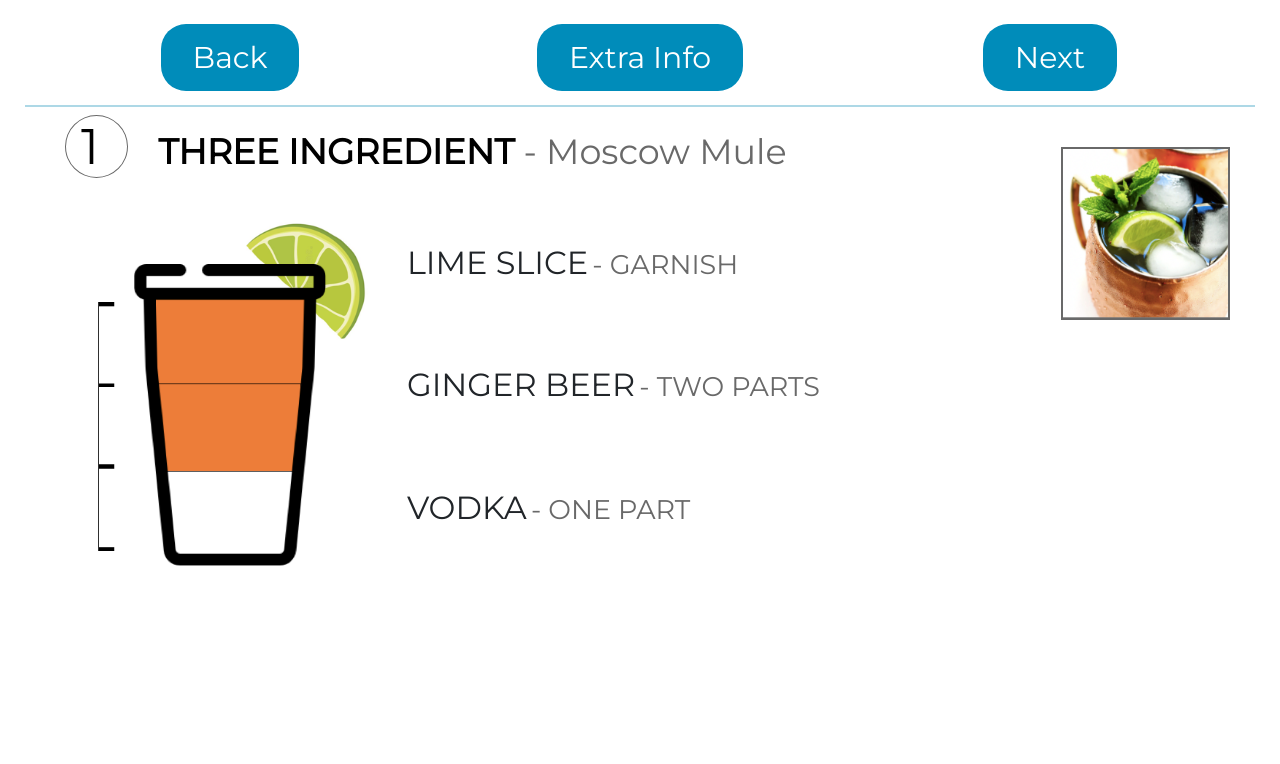
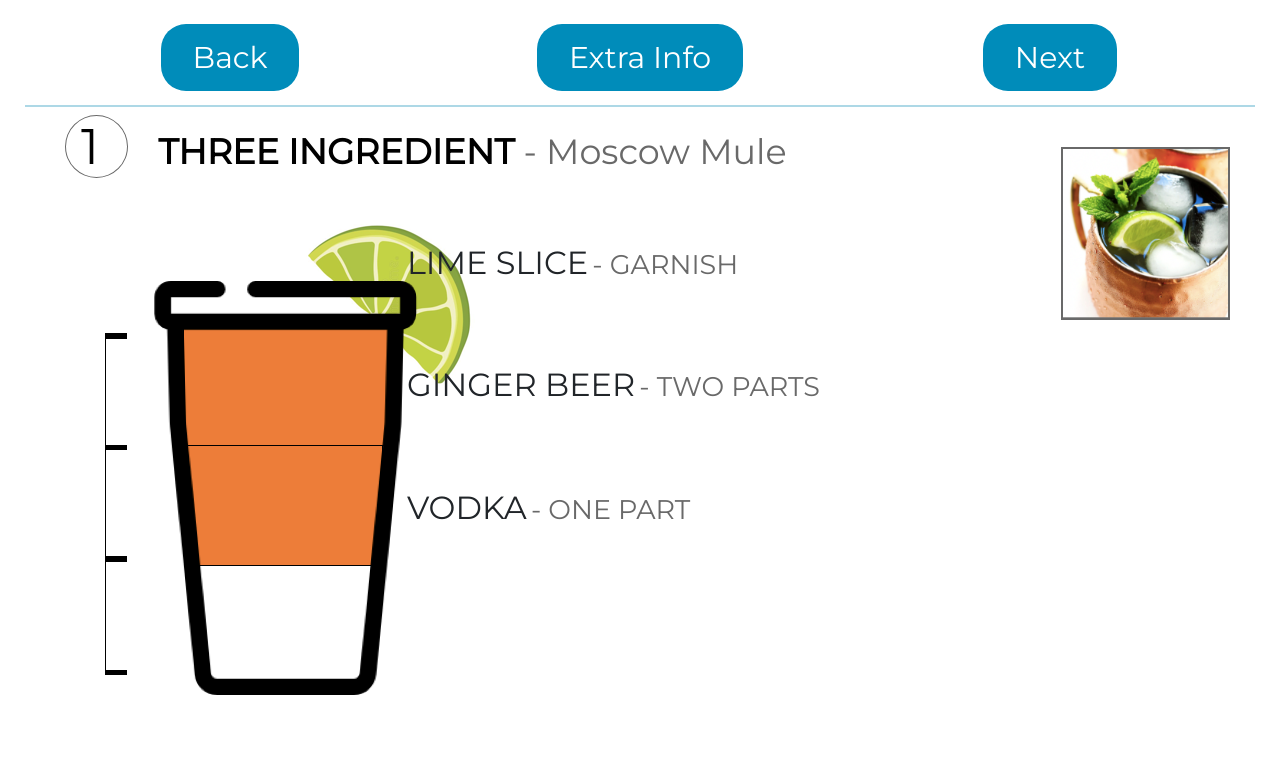
Before and after one commit to chris-cox-columbia/UID-Final-Project, a Flask app: page /learn/intro/1 in a window 1280 px wide. Shown: the part 101-865 px from the top of the page. Before the commit the page ends 667 px from the top, so only its background shows below. Run offline with Flask 2, Linux system fonts and the light colour scheme; some libraries are stand-ins or nearby versions; some web fonts are replaced.

Commit message:
added one more CSS to make learning image fit into container

```diff
--- a/static/learn.css
+++ b/static/learn.css
@@ -43,8 +43,6 @@
     padding-top: 40px;
 }
 .main_image{
-    width: 100%;
-    height: auto;
     object-fit: cover;
 }
 .ingred_box{
```
